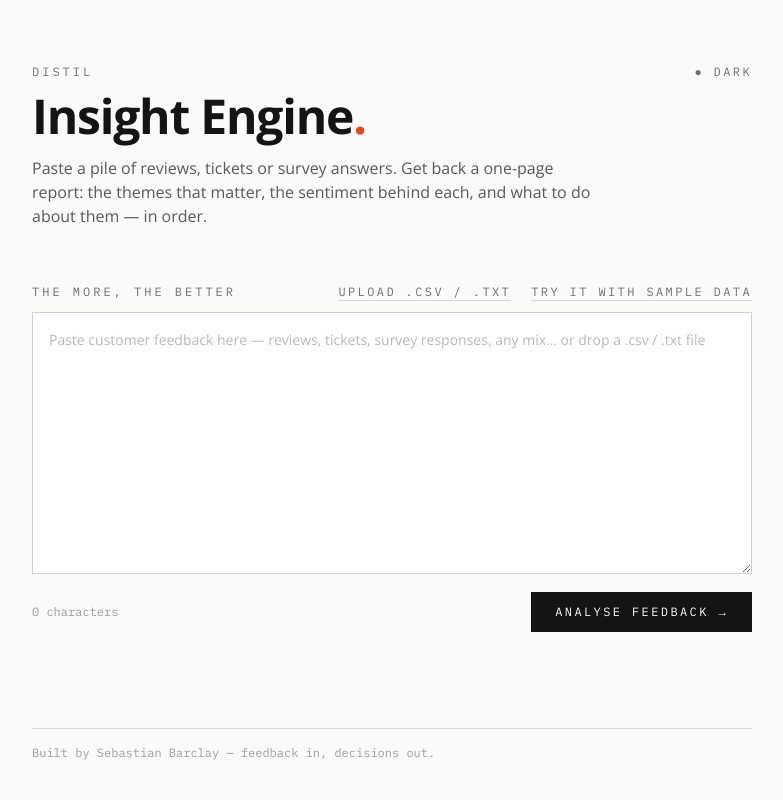
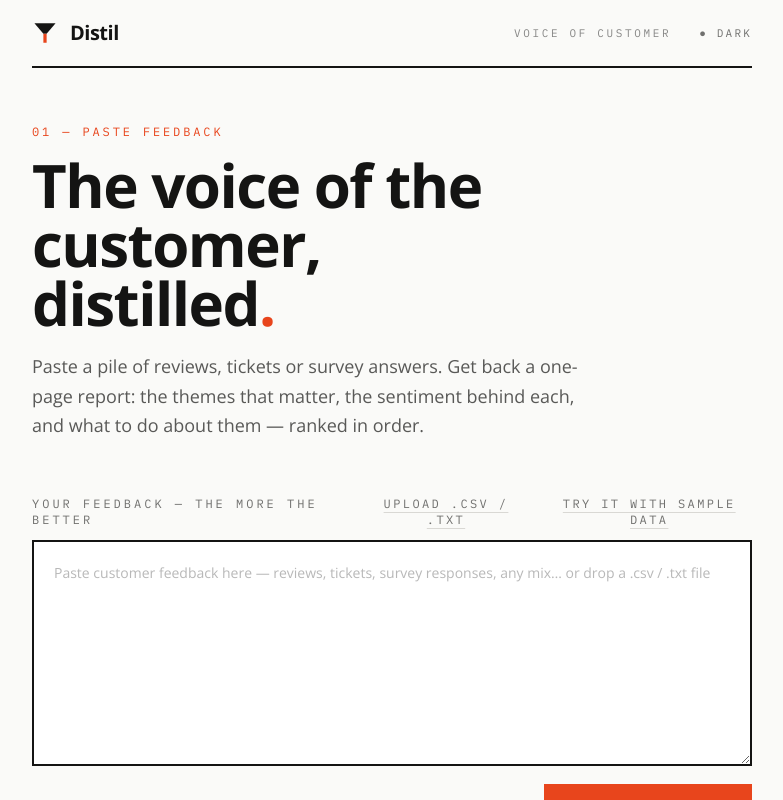
Before and after one commit to Reaper-Street93/VoC-Insight-Engine, a React (Vite) app: page / in a window 1280 px wide. Shown: the top 800 px of the page, without its empty margins (248-1031 px from the left). Built offline with nearby package versions, Linux system fonts and the light colour scheme.

Commit message:
proper brand bar and a hero that says what the thing does
numbered the sections too, and the analyse button is now the red one

```diff
--- a/src/App.jsx
+++ b/src/App.jsx
@@ -7,6 +7,7 @@
 import { reportToHash, reportFromHash } from "./share.js";
 import CompareView, { formatWhen } from "./CompareView.jsx";
 import { MAX_FEEDBACK_CHARS } from "../limits.js";
+import { LogoMark } from "./Logo.jsx";
 
 export default function App() {
   const [feedback, setFeedback] = useState("");
@@ -157,28 +158,44 @@
   }
 
   return (
-    <div className="mx-auto max-w-3xl px-6 py-16">
+    <div className="mx-auto max-w-3xl px-6 pb-16">
+      {/* --- Brand bar: gives the app a recognisable identity --- */}
       <header className="mb-14">
-        <div className="flex items-baseline justify-between">
-          <p className="font-mono text-xs uppercase tracking-[0.25em] text-ink/60">
+        <div className="flex items-center justify-between border-b-2 border-ink py-5 print:border-ink">
+          <span className="flex items-center gap-3">
+            <LogoMark size={26} />
+            <span className="text-xl font-bold leading-none tracking-tight">
               Distil
-          </p>
+            </span>
+          </span>
+          <div className="flex items-center gap-7">
+            <span className="font-mono text-[11px] uppercase tracking-[0.24em] text-ink/50 print:hidden">
+              Voice of Customer
+            </span>
             <button
               onClick={toggleTheme}
               aria-pressed={dark}
-            className="font-mono text-xs uppercase tracking-[0.2em] text-ink/60 transition-colors hover:text-signal print:hidden"
+              className="font-mono text-[11px] uppercase tracking-[0.2em] text-ink/60 transition-colors hover:text-signal print:hidden"
             >
               {dark ? "○ Light" : "● Dark"}
             </button>
           </div>
-        <h1 className="mt-3 text-5xl font-bold tracking-tight">
-          Insight Engine<span className="text-signal">.</span>
+        </div>
+
+        {/* --- Editorial hero --- */}
+        <div className="pt-14 print:pt-6">
+          <p className="font-mono text-xs uppercase tracking-[0.24em] text-signal">
+            01 — Paste feedback
+          </p>
+          <h1 className="mt-4 max-w-[14ch] text-6xl font-bold leading-[0.98] tracking-tight">
+            The voice of the customer, distilled<span className="text-signal">.</span>
           </h1>
-        <p className="mt-4 max-w-xl text-ink/70 print:hidden">
+          <p className="mt-5 max-w-xl text-lg leading-relaxed text-ink/70 print:hidden">
             Paste a pile of reviews, tickets or survey answers. Get back a
             one-page report: the themes that matter, the sentiment behind each,
-          and what to do about them — in order.
+            and what to do about them — ranked in order.
           </p>
+        </div>
       </header>
 
       <section className="print:hidden">
@@ -187,7 +204,7 @@
             htmlFor="feedback"
             className="font-mono text-xs uppercase tracking-[0.25em] text-ink/60"
           >
-            The more, the better
+            Your feedback — the more the better
           </label>
           <div className="flex gap-5">
             <input
@@ -230,8 +247,8 @@
             handleFile(e.dataTransfer.files[0]);
           }}
           placeholder="Paste customer feedback here — reviews, tickets, survey responses, any mix… or drop a .csv / .txt file"
-          rows={10}
-          className="mt-3 w-full resize-y border border-ink/20 bg-white p-4 text-sm leading-relaxed outline-none placeholder:text-ink/30 focus:border-ink dark:bg-ink/5"
+          rows={8}
+          className="mt-3 w-full resize-y border-2 border-ink bg-white p-5 text-sm leading-relaxed outline-none placeholder:text-ink/30 focus:border-signal dark:bg-ink/5"
         />
         {importInfo && (
           <div className="mt-2 flex flex-wrap items-center gap-3 font-mono text-xs text-ink/60">
@@ -282,7 +299,7 @@
           <button
             onClick={() => analyse(feedback)}
             disabled={loading || feedback.length > MAX_FEEDBACK_CHARS}
-            className="bg-ink px-6 py-3 font-mono text-xs uppercase tracking-[0.2em] text-paper transition-colors hover:bg-signal disabled:cursor-wait disabled:opacity-60"
+            className="bg-signal px-6 py-3.5 font-bold text-white transition-colors hover:bg-signal/85 disabled:cursor-wait disabled:opacity-60"
           >
             {loading ? "Analysing…" : "Analyse feedback →"}
           </button>
@@ -296,8 +313,8 @@
 
       {(loading || report) && (
         <section className="mt-16 print:mt-8" aria-live="polite">
-          <div className="flex items-baseline justify-between border-t border-ink pt-3">
-            <p className="font-mono text-xs uppercase tracking-[0.25em] text-ink/60">
+          <div className="flex items-baseline justify-between border-t-2 border-ink pt-3">
+            <p className="font-mono text-xs uppercase tracking-[0.24em] text-signal">
               02 — Report
             </p>
             {report && !loading && (
@@ -341,8 +358,8 @@
 
       {history.length > 0 && (
         <section className="mt-16 print:hidden">
-          <div className="flex items-baseline justify-between border-t border-ink pt-3">
-            <p className="font-mono text-xs uppercase tracking-[0.25em] text-ink/60">
+          <div className="flex items-baseline justify-between border-t-2 border-ink pt-3">
+            <p className="font-mono text-xs uppercase tracking-[0.24em] text-signal">
               03 — Past reports
             </p>
             {comparePair && (
@@ -417,7 +434,11 @@
         </section>
       )}
 
-      <footer className="mt-24 border-t border-rule pt-4">
+      <footer className="mt-24 flex items-center justify-between gap-4 border-t-2 border-ink pt-4">
+        <span className="flex items-center gap-2">
+          <LogoMark size={18} />
+          <span className="text-sm font-bold tracking-tight">Distil</span>
+        </span>
         <p className="font-mono text-xs text-ink/40">
           Built by Sebastian Barclay — feedback in, decisions out.
         </p>
```
Lines whose indentation alone changed are shown as unchanged.
